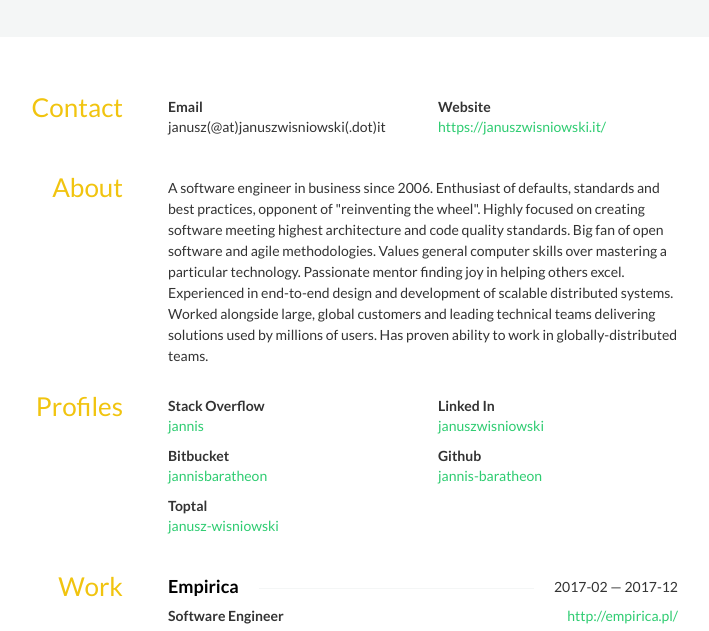
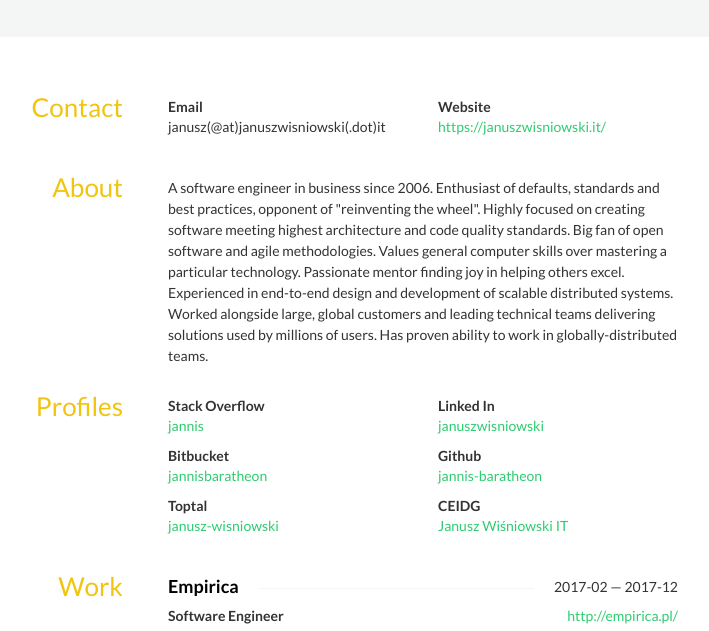
Before and after one commit to jannis-baratheon/jannis-baratheon.github.io, a plain HTML site: page resumes/resume.html in a window 1280 px wide. Shown: the part 149-780 px from the top of the page, without its empty margins (307-1016 px from the left). Drawn offline with nearby package versions, Linux system fonts and the light colour scheme; some icons are missing.

Commit message:
v0.0.3 release

```diff
--- a/resumes/resume.html
+++ b/resumes/resume.html
@@ -295,6 +295,16 @@
 
                             <div class="username">
                                 <div class="url">	<a href="https://www.toptal.com/resume/janusz-wisniowski">janusz-wisniowski</a>
+
+                                </div>
+                            </div>
+                        </div>
+                        <div class="col-sm-6">	<strong class="network">
+						CEIDG
+					</strong>
+
+                            <div class="username">
+                                <div class="url">	<a href="https://prod.ceidg.gov.pl/ceidg/ceidg.public.ui/SearchDetails.aspx?Id=b08850c3-0b71-4fae-b117-2d24627bbcd2">Janusz Wiśniowski IT</a>
 
                                 </div>
                             </div>
```
Also changed, not shown: 2 other files.
